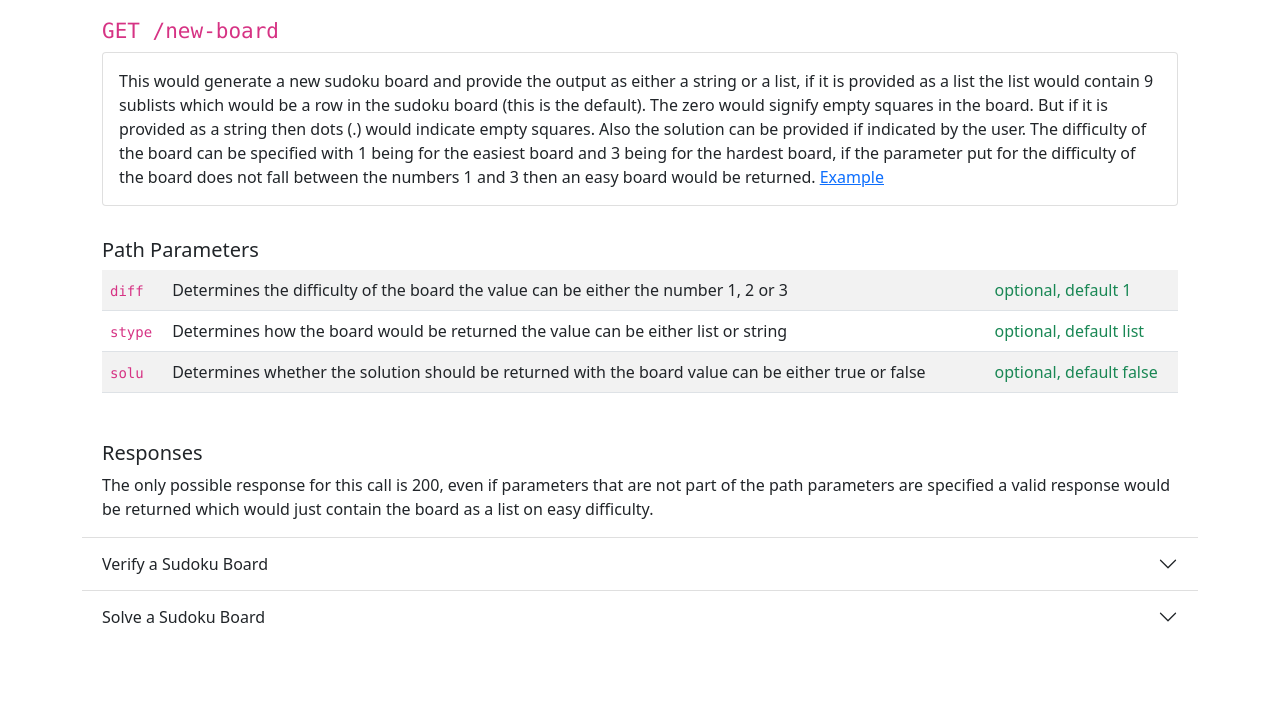
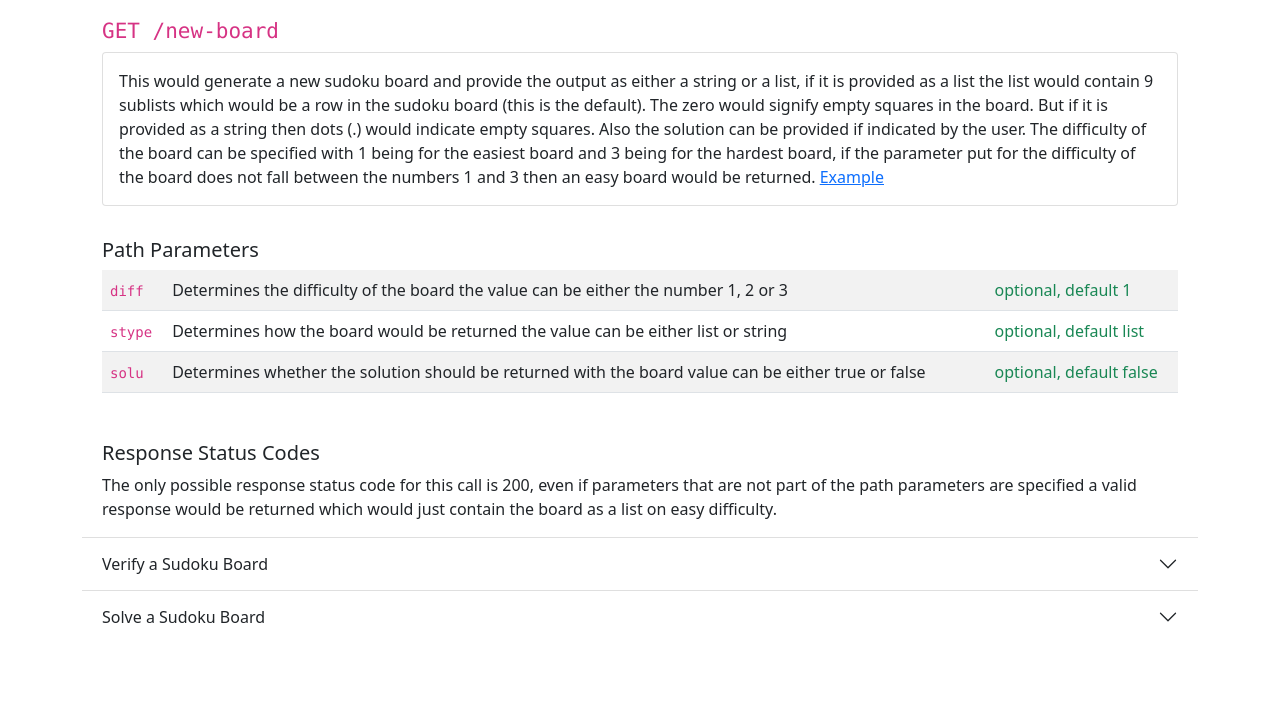
Before and after one commit to aarochuk/sudoku-api, a Flask app: page / in a window 1280 px wide, after a click on "Generate Sudoku Board". Shown: the part 581-1299 px from the top of the page. Run offline with Flask 2, Linux system fonts and the light colour scheme.

Commit message:
website changes

```diff
--- a/templates/index.html
+++ b/templates/index.html
@@ -116,8 +116,8 @@
               </tbody>
             </table>
 
-            <h5 style="padding-top: 2rem">Responses</h5>
-            The only possible response for this call is 200, even if parameters that are not part of the path parameters are specified a valid response would be returned which would just contain the board as a list on easy difficulty.
+            <h5 style="padding-top: 2rem">Response Status Codes</h5>
+            The only possible response status code for this call is 200, even if parameters that are not part of the path parameters are specified a valid response would be returned which would just contain the board as a list on easy difficulty.
 
           </div>
         </div>
@@ -149,7 +149,7 @@
               </tbody>
             </table>
 
-            <h5 style="padding-top: 2rem">Responses</h5>
+            <h5 style="padding-top: 2rem">Response Status Codes</h5>
             <table class="table" style="padding-top: 2rem">
               <tbody>
                 <tr>
@@ -196,7 +196,7 @@
               </tbody>
             </table>
 
-            <h5 style="padding-top: 2rem">Responses</h5>
+            <h5 style="padding-top: 2rem">Response Status Codes</h5>
             <table class="table" style="padding-top: 2rem">
               <tbody>
                 <tr>
```
